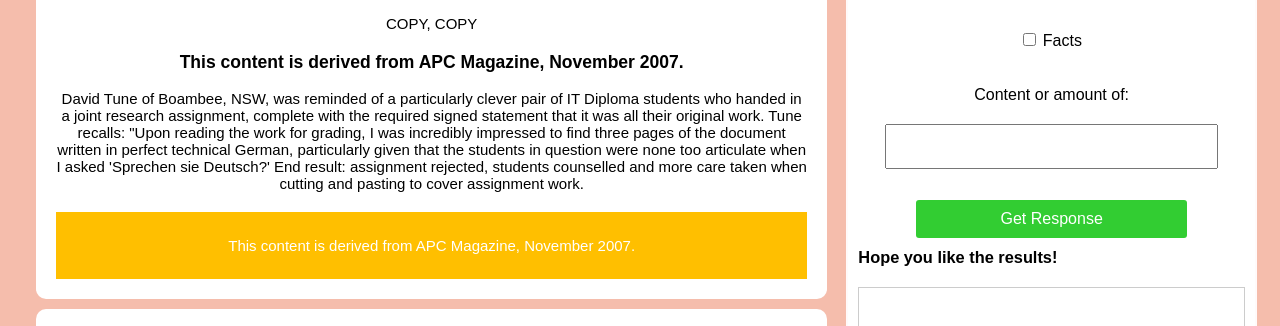
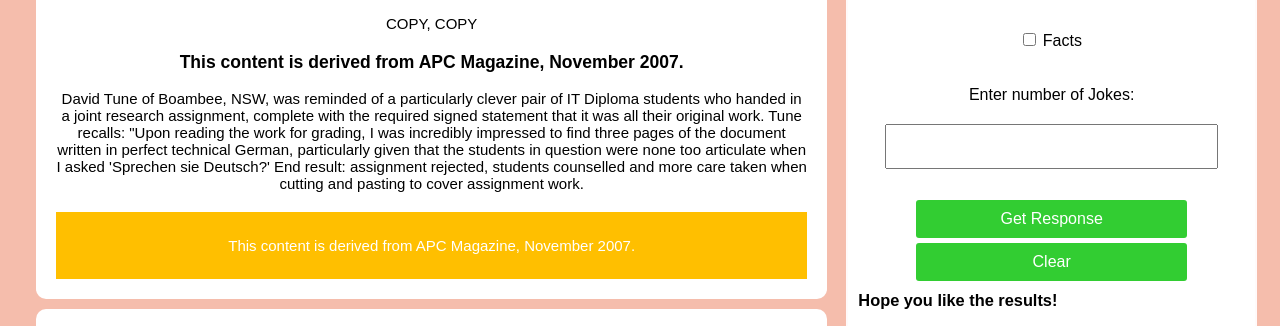
Before and after one commit to w3ngm0/C4Prog-WT-24S1-Portfolio-KW, a plain HTML site: page phase-4/index.html in a window 1280 px wide. Shown: the part 472-798 px from the top of the page. Drawn offline with nearby package versions, Linux system fonts and the light colour scheme; a web font is replaced by a local one.

Commit message:
feat: phase 4 adding a clear button

```diff
--- a/phase-4/index.html
+++ b/phase-4/index.html
@@ -11,6 +11,8 @@
     <link rel="preconnect" href="https://fonts.googleapis.com">
     <link rel="preconnect" href="https://fonts.gstatic.com" crossorigin>
     <link href="https://fonts.googleapis.com/css2?family=Angkor&family=Open+Sans:ital,wght@0,300;1,300&family=Roboto+Slab:wght@100..900&family=Tilt+Neon&display=swap" rel="stylesheet">
+    <script src="https://code.jquery.com/jquery-3.6.0.min.js"></script>
+    <script src="js/phase-4-script.js"></script>
 </head>
 <body>
     <button id="hamburger">&#9776;</button>
@@ -227,20 +229,23 @@
             <header>
                 Pick what you want to see from the following API's
             </header>
+
             <form id="ninja-api-form">
                 <label for="jokes">
                     <input type="checkbox" id="jokes" name="apiRoute" value="jokes">
-                        Jokes
+                    Jokes
                 </label><br>
                 <label for="facts">
                     <input type="checkbox" id="facts" name="apiRoute" value="facts">
-                        Facts
+                    Facts
                 </label><br>
-                <label for="content-input">Content or amount of: </label>
+                <label for="content-input">Enter number of Jokes: </label>
                 <input type="text" id="content-input" name="content"><br>
 
                 <button type="button" id="submit-button">Get Response</button>
+                <button type="button" id="clear-button">Clear</button>
             </form>
+
             <h3>Hope you like the results!</h3>
             <div id="response-area" class="response-area"></div>
         </section>
@@ -283,7 +288,6 @@
         </section>
     </aside>
 </div>
-
 <footer>
     <p>@ Copyright 2024, Portfolio</p>
     <ul>
@@ -292,5 +296,6 @@
         <li>Help</li>
     </ul>
 </footer>
+
 </body>
 </html>
```
